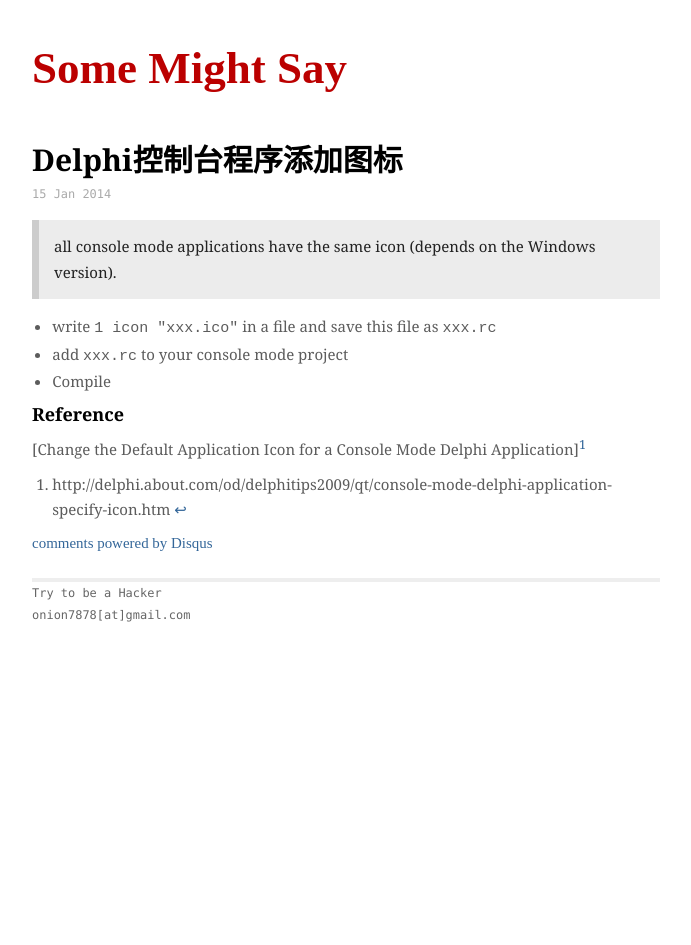
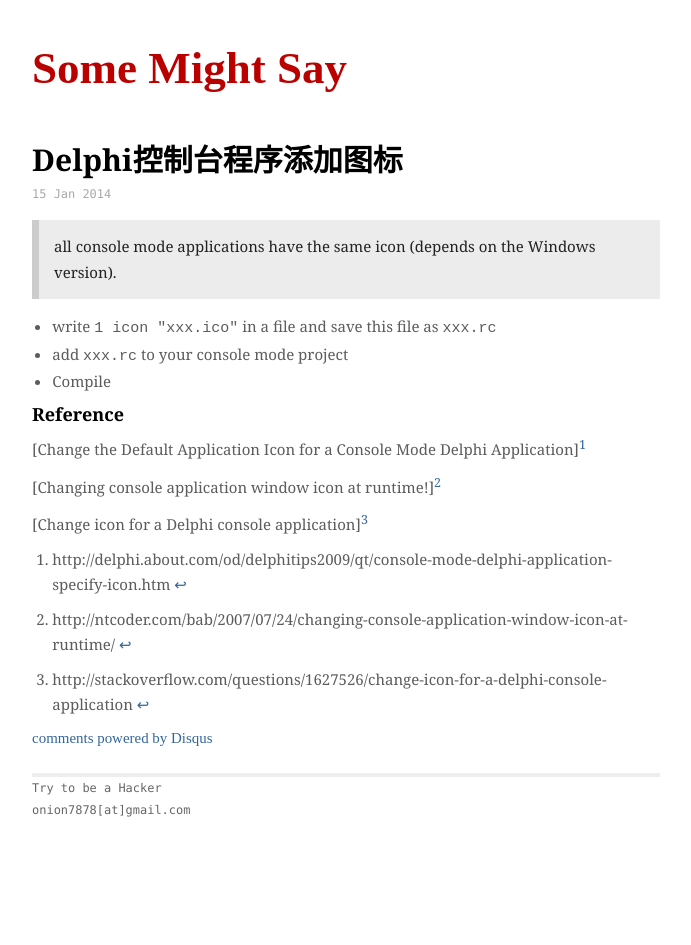
Before and after one commit to one3chens/somemightsay, a Jekyll site: the page built from _posts/Code/2013-01-15-add-icon-for-console-program.md, in a window 1280 px wide. Shown: the whole page, without its empty margins (294-985 px from the left). Built offline with Jekyll 4.4.1, drawn with Linux system fonts in a browser that asks for light colours; some web fonts are replaced; Markdown is read by kramdown in place of the engine named in the settings; comment, search, counter and statistics services are not loaded.

Commit message:
add two reference

```diff
--- a/_posts/Code/2013-01-15-add-icon-for-console-program.md
+++ b/_posts/Code/2013-01-15-add-icon-for-console-program.md
@@ -20,5 +20,11 @@ tags: [delphi, code]
 
 [Change the Default Application Icon for a Console Mode Delphi Application][^1]
 
+[Changing console application window icon at runtime!][^2]
+
+[Change icon for a Delphi console application][^3]
+
 
 [^1]: http://delphi.about.com/od/delphitips2009/qt/console-mode-delphi-application-specify-icon.htm
+[^2]: http://ntcoder.com/bab/2007/07/24/changing-console-application-window-icon-at-runtime/
+[^3]: http://stackoverflow.com/questions/1627526/change-icon-for-a-delphi-console-application
```
